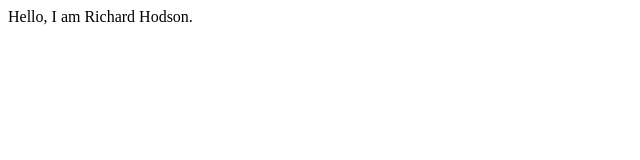
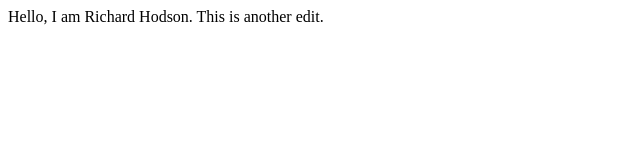
Before and after one commit to richardkhodson/newRepo, a plain HTML site: page index.html in a window 1280 px wide. Shown: the whole page, without its empty margins (0-640 px from the left). Drawn offline with Linux system fonts and the light colour scheme.

Commit message:
This is another edit.

```diff
--- a/index.html
+++ b/index.html
@@ -1,3 +1,4 @@
 <html>
 Hello, I am Richard Hodson.
+This is another edit.
 </html>
```
